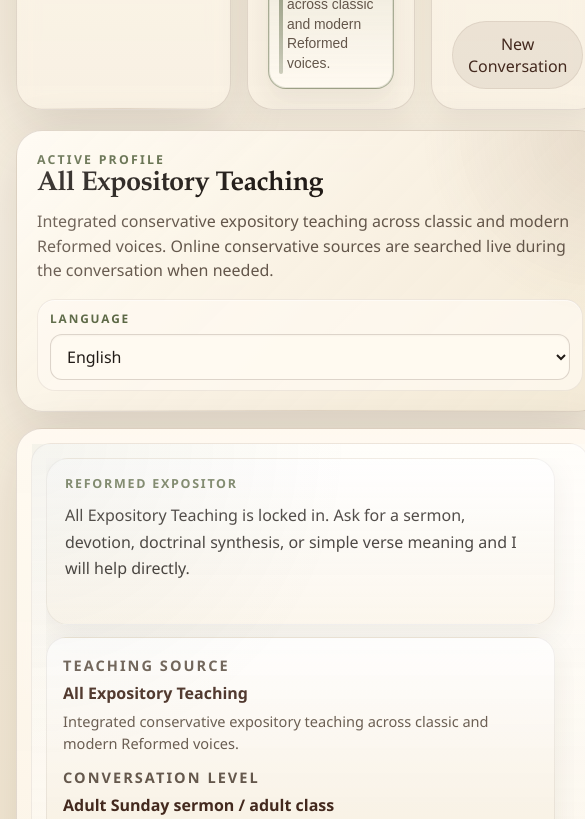
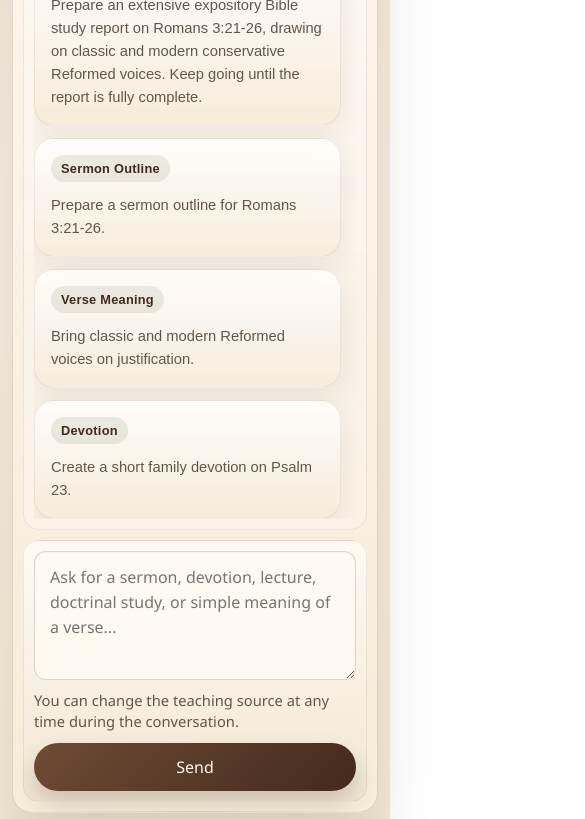
Before and after one commit to Drhany77/expository-bible-teaching, a website: page public/index.html in a window 390 px wide. Shown: the part 862-1681 px from the top of the page, 585 px wide, since content can reach past the window. Drawn offline with Linux system fonts and the light colour scheme; no server answers.

Commit message:
Improve mobile layout responsiveness

```diff
--- a/public/styles.css
+++ b/public/styles.css
@@ -849,25 +849,45 @@
 @media (max-width: 980px) {
   .app-shell {
     grid-template-columns: 1fr;
-    padding: 16px;
+    gap: 14px;
+    padding: 14px;
     min-height: auto;
     height: auto;
   }
 
   .sidebar {
     position: static;
+    order: 2;
     min-height: auto;
-    display: flex;
+    display: grid;
+    grid-template-rows: none;
+    gap: 14px;
     height: auto;
+  }
+
+  .main-column {
+    order: 1;
+    gap: 14px;
   }
 
   .hero-card {
     grid-template-columns: 1fr;
+    gap: 14px;
+  }
+
+  .hero-badges {
+    width: 100%;
+  }
+
+  .hero-select {
+    width: 100%;
+    min-width: 0;
   }
 
   .composer-actions {
     flex-direction: column;
     align-items: flex-start;
+    gap: 10px;
   }
 
   .main-column,
@@ -878,23 +898,53 @@
     height: auto;
   }
 
+  .brand-card,
+  .panel,
+  .hero-card {
+    padding: 16px;
+  }
+
+  .chat-panel {
+    padding: 12px;
+    gap: 10px;
+  }
+
+  .conversation-shell,
+  .composer {
+    padding: 12px;
+    border-radius: 18px;
+  }
+
+  .message {
+    max-width: 100%;
+    padding: 14px 15px;
+  }
+
+  .message-list {
+    gap: 10px;
+    padding-right: 0;
+  }
+
+  .intro-overview {
+    padding: 14px;
+  }
+
   .intro-grid {
     grid-template-columns: repeat(2, minmax(0, 1fr));
     min-height: auto;
   }
 
-  .intro-layout,
   .intro-overview-grid {
     grid-template-columns: 1fr;
-    grid-template-rows: auto;
   }
 
-  .hero-select {
-    width: 100%;
+  .intro-card {
+    min-height: 0;
   }
 
   .brand-card h1 {
     max-width: none;
+    font-size: clamp(1.8rem, 8vw, 2.35rem);
   }
 
   .brand-logo {
@@ -905,10 +955,122 @@
   .helper-text {
     max-width: none;
   }
+
+  .send-button,
+  .sidebar #newConversationButton {
+    width: 100%;
+  }
+
+  .hero-card,
+  .chat-panel,
+  .brand-card,
+  .panel {
+    border-radius: 22px;
+  }
 }
 
 @media (max-width: 720px) {
+  body {
+    padding-bottom: env(safe-area-inset-bottom, 0);
+  }
+
+  .app-shell {
+    gap: 12px;
+    padding: 12px;
+  }
+
+  .brand-header {
+    align-items: flex-start;
+  }
+
+  .brand-logo {
+    width: 64px;
+    min-width: 64px;
+  }
+
+  .brand-signoff {
+    gap: 4px;
+  }
+
+  .brand-name {
+    font-size: 1.18rem;
+  }
+
+  .lead,
+  .panel-head p,
+  #profileSummary,
+  .intro-card-copy,
+  .intro-overview-card p,
+  .message-body,
+  .helper-text {
+    font-size: 0.92rem;
+  }
+
+  .hero-card,
+  .chat-panel,
+  .brand-card,
+  .panel {
+    border-radius: 20px;
+  }
+
+  .brand-card,
+  .panel,
+  .hero-card {
+    padding: 14px;
+  }
+
+  .chat-panel {
+    padding: 10px;
+  }
+
+  .conversation-shell,
+  .composer {
+    padding: 10px;
+    border-radius: 16px;
+  }
+
+  .message {
+    padding: 13px 14px;
+    border-radius: 18px;
+  }
+
+  .message-actions {
+    gap: 6px;
+  }
+
+  .message-action-button,
+  .message-followup-button {
+    width: 100%;
+    justify-content: center;
+  }
+
   .intro-grid {
     grid-template-columns: 1fr;
   }
+
+  .intro-layout {
+    gap: 10px;
+  }
+
+  .intro-card {
+    padding: 16px;
+  }
+
+  .composer-field textarea,
+  select {
+    font-size: 16px;
+  }
+
+  .composer-field textarea {
+    min-height: 104px;
+  }
+
+  .composer-actions {
+    align-items: stretch;
+  }
+
+  .hero-select,
+  .field select {
+    min-height: 46px;
+  }
 }
```
